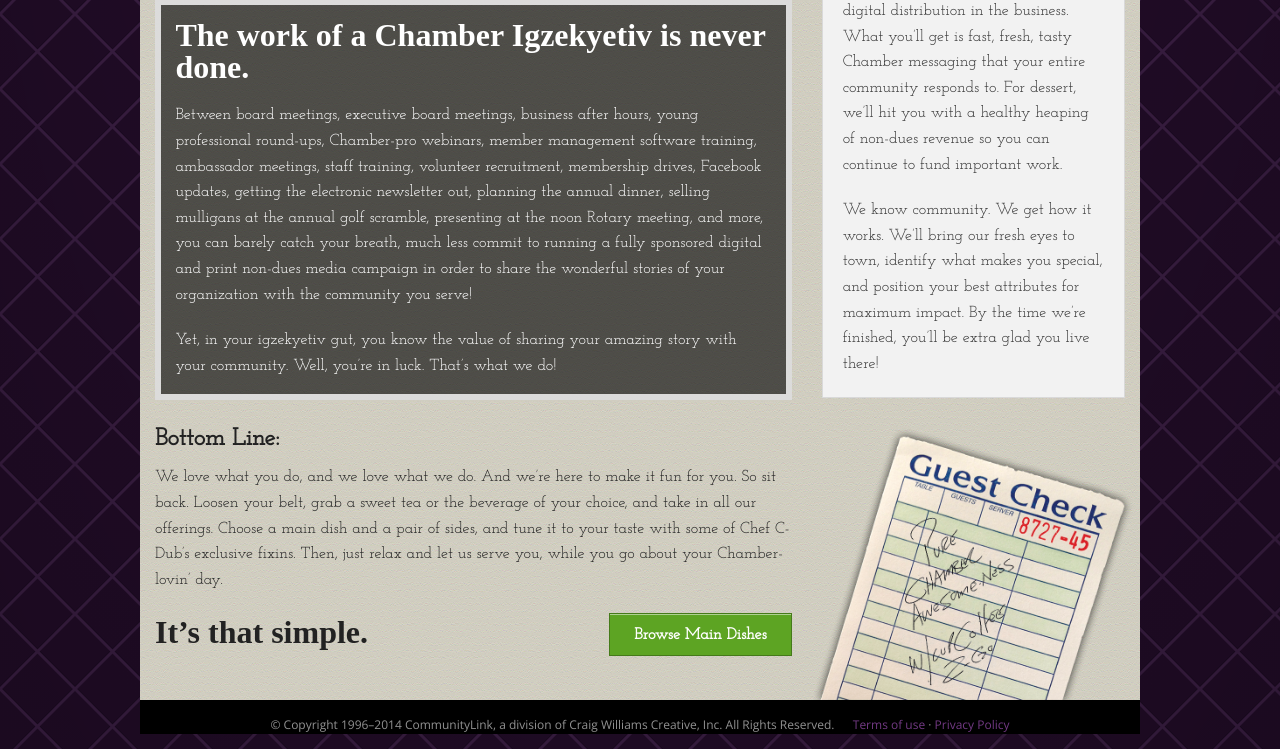
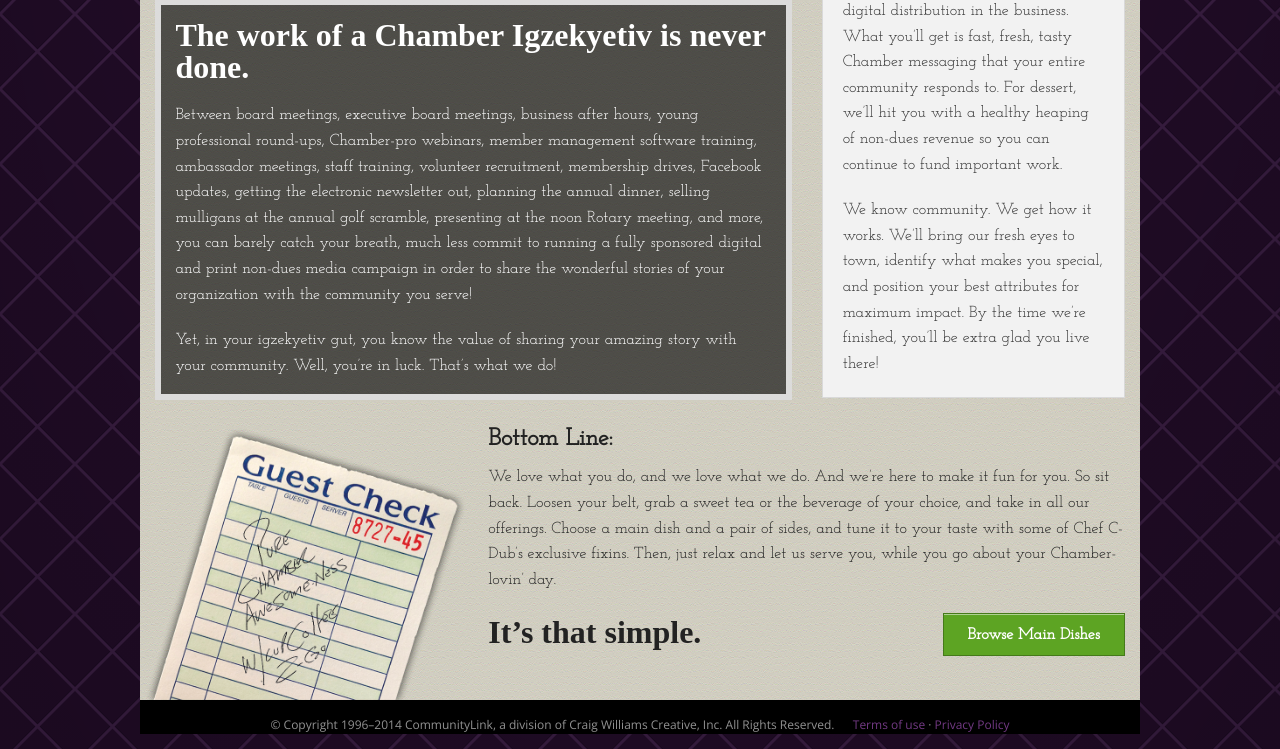
Before and after one commit to millerc/cldotcom, a Django app: template cldj/cafe/templates/cafe/home.html in a window 1280 px wide. Shown: the part 1111-1860 px from the top of the page. Run offline with Django 3.2, Linux system fonts and the light colour scheme; the template is opened without the code that fills it, so the values that code supplies are empty; parts of the project's set-up code (start-up, migrations or seed data) failed here and were passed over; some web fonts are replaced.

Commit message:
Cafe source ordering fix.

```diff
--- a/cldj/cafe/templates/cafe/home.html
+++ b/cldj/cafe/templates/cafe/home.html
@@ -92,16 +92,13 @@
       </div>
 
         <div class="row">
-        <div class="large-8 large-push-4 columns">
-          <h3 class="cafe">Bottom Line:</h3>
-          <p>We love what you do, and we love what we do. And we&rsquo;re here to make it fun for you. So sit back. Loosen your belt, grab a sweet tea or the beverage of your choice, and take in all our offerings. Choose a main dish and a pair of sides, and tune it to your taste with some of Chef C-Dub&rsquo;s exclusive fixins. Then, just relax and let us serve you, while you go about your Chamber-lovin&rsquo; day.</p>
-          <a href="#" class="button success right">Browse Main Dishes</a>
-          <h2 class="cafe">It&rsquo;s that simple.</h2>
-        </div>
-        <div class="large-4 large-pull-8 columns guest-check">
-          &nbsp;
-        </div>
-
+          <div class="large-8 push-4 columns">
+            <h3 class="cafe">Bottom Line:</h3>
+            <p>We love what you do, and we love what we do. And we&rsquo;re here to make it fun for you. So sit back. Loosen your belt, grab a sweet tea or the beverage of your choice, and take in all our offerings. Choose a main dish and a pair of sides, and tune it to your taste with some of Chef C-Dub&rsquo;s exclusive fixins. Then, just relax and let us serve you, while you go about your Chamber-lovin&rsquo; day.</p>
+            <a href="#" class="button success right">Browse Main Dishes</a>
+            <h2 class="cafe">It&rsquo;s that simple.</h2>
+          </div>
+          <div class="large-4 pull-8 columns guest-check"></div>
         </div>
 
       </div>
```
